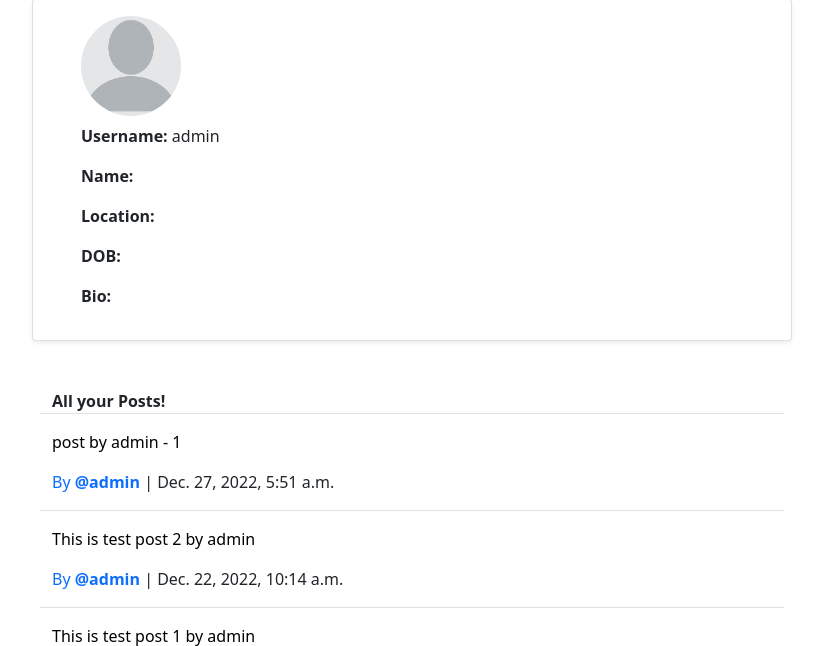
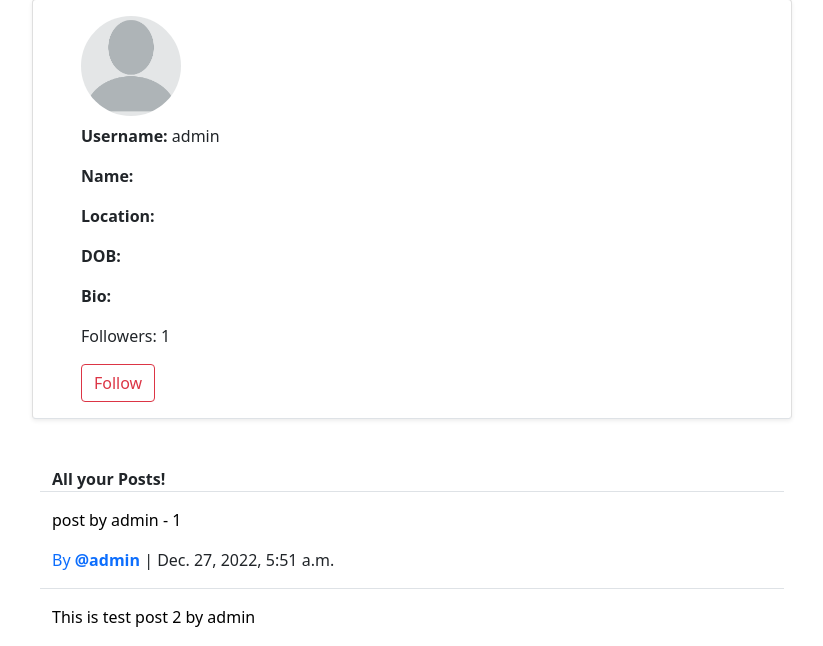
Before and after one commit to pintuprajapati/Twitter-Clone, a Django app: page /profile/1 in a window 1280 px wide. Shown: the part 215-861 px from the top of the page, without its empty margins (228-1051 px from the left). Run offline with Django 4.2, Linux system fonts and the light colour scheme; data comes from the database, SQL or seed files in the repository; both versions use the stored data as it was after the commit; some libraries are stand-ins or nearby versions.

```diff
--- a/social/urls.py
+++ b/social/urls.py
@@ -9,5 +9,8 @@ urlpatterns = [
     path('post/<int:post_pk>/comment/delete/<int:pk>', CommentDeleteView.as_view(), name='comment-delete'),
     path('profile/<int:pk>', ProfileView.as_view(), name='profile'),
     path('profile/edit/<int:pk>/', ProfileEditView.as_view(), name='profile-edit'),
+    path('profile/<int:pk>/follwers/add', AddFollower.as_view(), name='add-follower'),
+    path('profile/<int:pk>/follwers/remove', RemoveFollower.as_view(), name='remove-follower'),
+    # path('profile/<int:pk>/follwers/add', unfollow, name='unfollow'),
     path('error/', error_view, name='error-page'),
 ]
--- a/social/views.py
+++ b/social/views.py
@@ -1,4 +1,4 @@
-from django.shortcuts import render, HttpResponseRedirect, HttpResponse
+from django.shortcuts import render, HttpResponseRedirect, HttpResponse, redirect
 from django.views import View
 from .models import Post, Comment, UserProfile
 from .forms import PostForm, CommentForm
@@ -54,7 +54,6 @@ class PostListView(View):
         }
 
         return render(request, 'social/post_list.html', context)
-
 
 @login_required(login_url='index')
 def my_posts(request):
@@ -216,6 +215,21 @@ class ProfileView(View):
     def get(self, request, pk, *args, **kwargs):
         profile = UserProfile.objects.get(pk=pk) # If primary key matches then store the object into profile
         user = profile.user
+
+        followers = profile.followers.all()
+        number_of_followers = len(followers)
+
+        if number_of_followers == 0:
+            is_following = False
+            print("➡ is_following :", is_following)
+        else:
+            for follower in followers:
+                if follower == request.user:
+                    is_following = True
+                    break
+                else:
+                    is_following = False
+
         try:
             posts = Post.get_post_data("filter", profile.user)
         except:
@@ -225,7 +239,9 @@ class ProfileView(View):
         context = {
             'profile': profile,
             'user': user,
-            'posts': posts
+            'posts': posts,
+            'number_of_followers': number_of_followers,
+            'is_following': is_following
         }
 
         return render(request, 'social/profile.html', context)
@@ -261,3 +277,21 @@ class ProfileEditView(LoginRequiredMixin, UpdateView):
                 return render(request, 'social/not_allowed.html')
         except:
             return render(request, 'social/error_page.html')
+
+class AddFollower(LoginRequiredMixin, View):
+    def post(self, request, pk, *args, **kwargs):
+        profile = UserProfile.objects.get(pk=pk)
+        print("➡ profile :", profile)
+        profile.followers.add(request.user) # adding logged-in user to the list of followers by using ".add()"
+
+        return redirect('profile', pk=profile.pk)
+
+
+class RemoveFollower(LoginRequiredMixin, View):
+    def post(self, request, pk, *args, **kwargs):
+        profile = UserProfile.objects.get(pk=pk)
+        print("➡ profile :", profile)
+
+        profile.followers.remove(request.user) # remove from followers list
+
+        return redirect('profile', pk=profile.pk)
--- a/templates/base.html
+++ b/templates/base.html
@@ -13,6 +13,9 @@
      <link rel="stylesheet" href="https://fonts.googleapis.com/css?family=Roboto:300,400,500,700&display=swap">
      <!-- Bootstrap core CSS -->
      <link href="https://cdn.jsdelivr.net/npm/bootstrap@5.0.0-beta1/dist/css/bootstrap.min.css" rel="stylesheet" integrity="sha384-giJF6kkoqNQ00vy+HMDP7azOuL0xtbfIcaT9wjKHr8RbDVddVHyTfAAsrekwKmP1" crossorigin="anonymous">
+
+     <!-- AJAX -->
+     <script src="https://ajax.googleapis.com/ajax/libs/jquery/3.6.1/jquery.min.js"></script>
 
   </head>
   <body>
--- a/templates/social/profile.html
+++ b/templates/social/profile.html
@@ -48,6 +48,25 @@
             {% else %}
             <p class=""><strong>Bio: </strong></p>
             {% endif %}
+
+            <div class="">
+                <p>Followers: {{ number_of_followers }}</p>
+                {% if user == request.user %}
+                <!-- User seeing his/her own profile then Do Nothing -->
+                {% else %}
+                    {% if is_following %}
+                        <form action="{% url 'remove-follower' profile.pk %}" method="post">
+                            {% csrf_token %}
+                            <button class="btn btn-outline-danger">Unfollow</button>
+                        </form>
+                    {% else %}
+                        <form action="{% url 'add-follower' profile.pk %}" method="post">
+                            {% csrf_token %}
+                            <button class="btn btn-outline-danger">Follow</button>
+                        </form>
+                    {% endif %}
+                {% endif %}
+            </div>
         </div>
     </div>
 
@@ -77,3 +96,22 @@
     {% endfor %}
 </div>
 {% endblock content %}
+
+<!-- <script>
+    $(document).on('click', '#unfollow-btn', function (e) {
+        e.preventDefault();
+        $.ajax({
+            type: 'POST',
+            url: '{% url "social:unfollow" %}',
+            data: {
+                postid: $('#unfollow-btn').val(),
+                csrfmiddlewaretoken: $('input[name=csrfmiddlewaretoken]').val(),
+                action: 'post'
+            },
+            success: function(json) {
+                document.getElementById("unfollow-btn").innerHTML = json["result"]
+            },
+            error: function(xhr, errmsg, err) {}
+        });
+    });
+</script> -->
```
Also changed, not shown: db.sqlite3.
